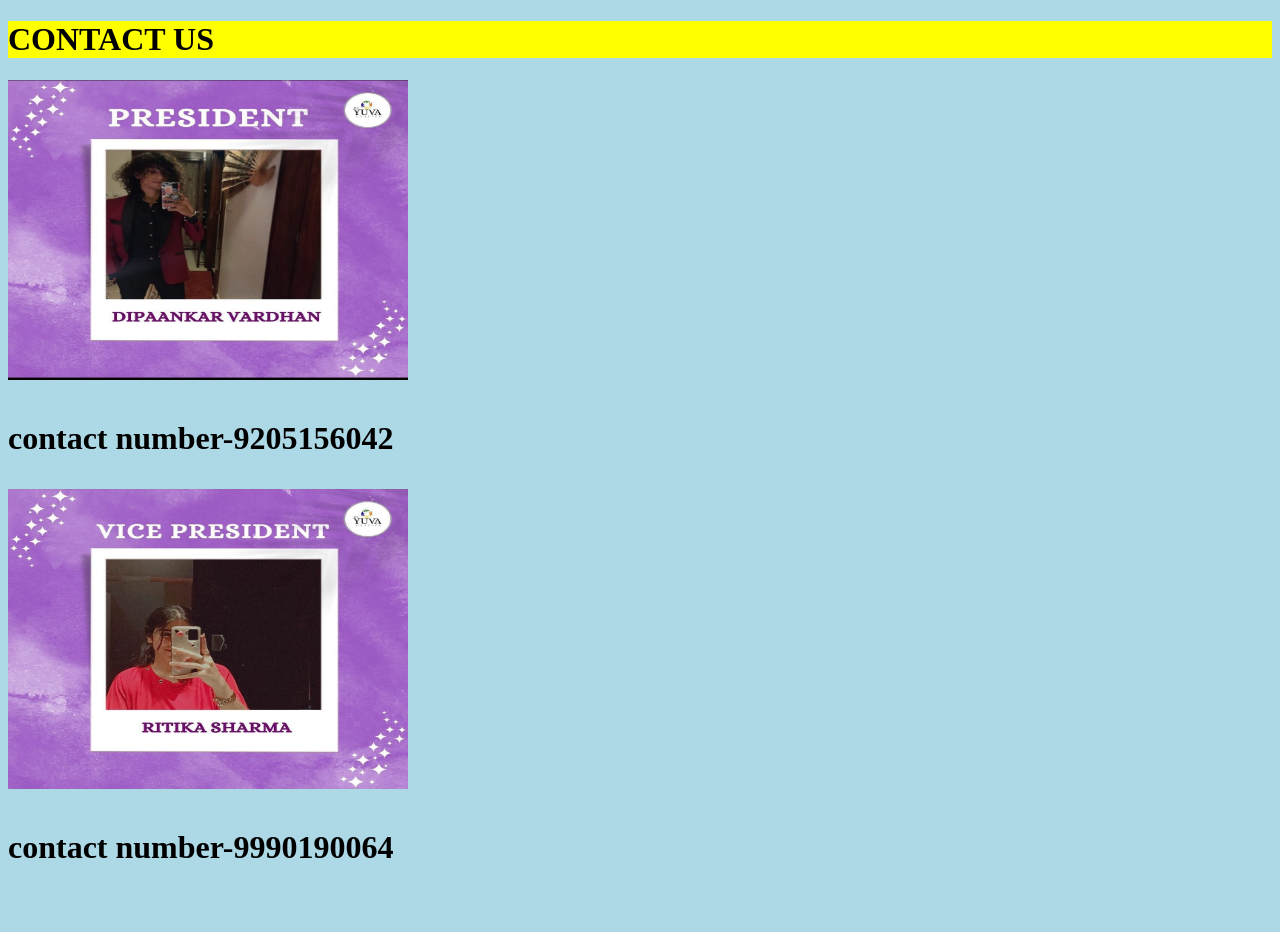
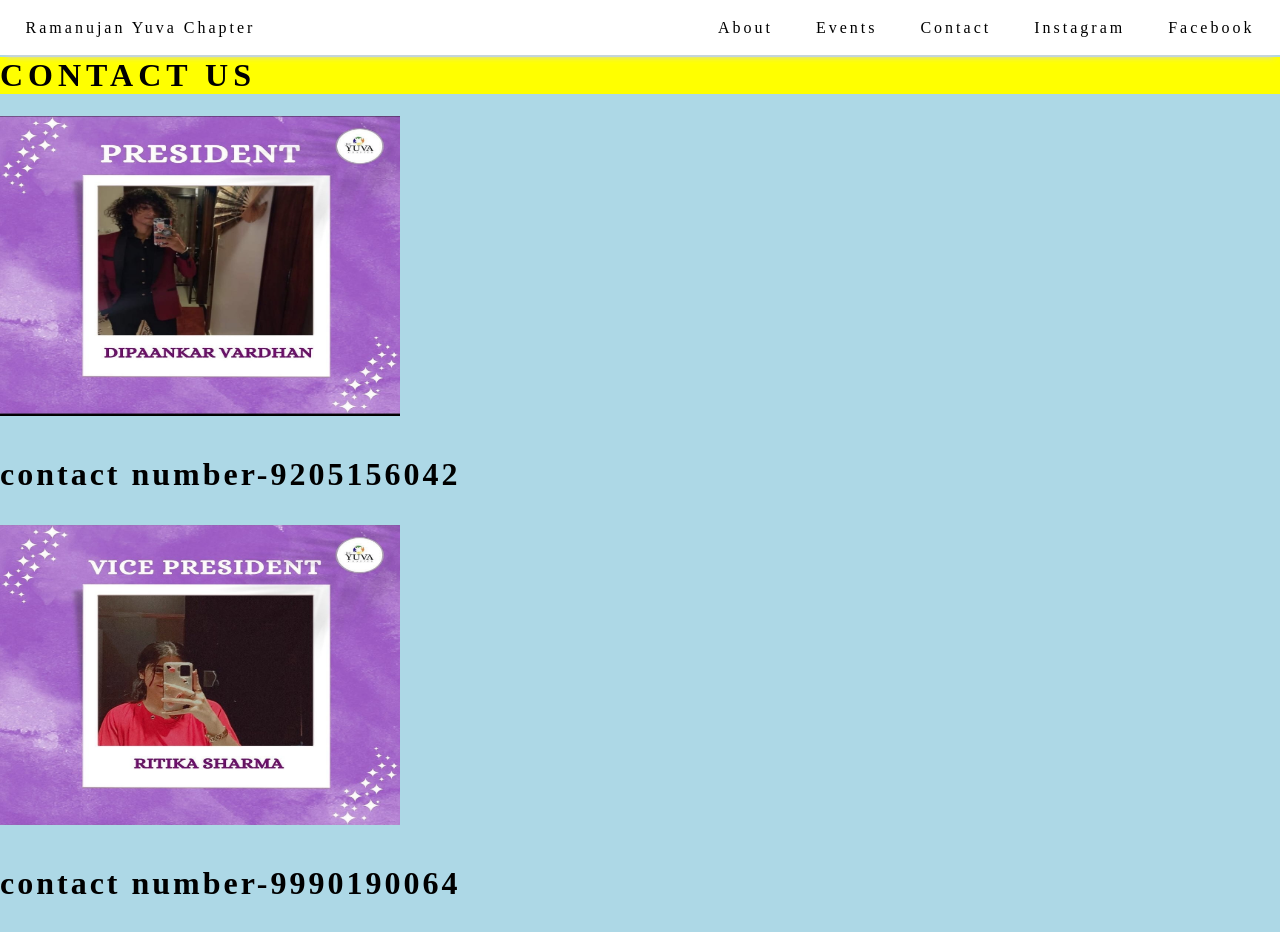
Before and after one commit to stark1ndustr1es/assignment, a plain HTML site: page Contacts.html in a window 1280 px wide. Before the commit the page ends 898 px from the top, so only its background shows below. Drawn offline with Linux system fonts and the light colour scheme.

Commit message:
Update Contacts.html

```diff
--- a/Contacts.html
+++ b/Contacts.html
@@ -1,14 +1,88 @@
 <!DOCTYPE html>
 <html>
 <head>
+  <meta charset="UTF-8">
+    <meta http-equiv="X-UA-Compatible" content="IE=edge">
+    <meta name="viewport" content="width=device-width, initial-scale=1.0">
+    <title>Webpage</title>
+    <link rel="stylesheet" type="text/css" href="styling.css">
 <style>
 body {
   background-color:lightblue;
 }
+ol {
+    line-break: loose;
+    letter-spacing: 3px;
+}
+
+.navbar {
+    position:fixed;
+    width:100%;
+    z-index:1;
+    background-color: white;
+    height: 55px;
+    box-shadow: 0 8px 6px -6px #D3D3D3;
+    display: flex;
+    align-items: center;
+    justify-content: center;
+    column-gap: 8%;
+}
+
+#innerNavLeft {
+    width: 100%;
+    display: flex;
+    align-items: left;
+    justify-content: left;
+    column-gap: 8%;
+    padding: 2%;
+}
+
+
+#innerNavRight{
+    width: 100%;
+    display: flex;
+    align-items: right;
+    justify-content: right;
+    column-gap: 8%;
+    padding: 2%;
+}
+
+.navlinks{
+    margin: 0;
+}
+
+.navlinks :hover{
+    background-color: beige;
+}
+a {
+    text-decoration: none;
+    color: black;
+}
 </style>
 </head>
 <body>
+  <!-- Navbar -->
+    <div class="navbar">
+        <div id="innerNavLeft">
+            <p> <a href="#home" id="RamLink">Ramanujan Yuva Chapter</a></p>
+        </div>
 
+        <div id="innerNavRight">
+            <p class="navlinks"><a href="About.html">About</a></p>
+            <p class="navlinks"><a href="Events.html">Events</a></p>
+            <p class="navlinks"><a href="Contacts.html">Contact</a></p>
+            <p class="navlinks"><a href="https://instagram.com/cii_yi_ramanujan?igshid=MDM4ZDc5MmU=">Instagram</a></p>
+            <p class="navlinks"><a href="https://m.facebook.com/100064192922302/about/">Facebook</a></p>
+
+        </div>
+
+
+
+
+    </div>
+
+<br>
+  <br>
 <h1 style="background-color:yellow;">CONTACT US<h1>
 
 <img src="13.jpg" width="400" height="300">
```
